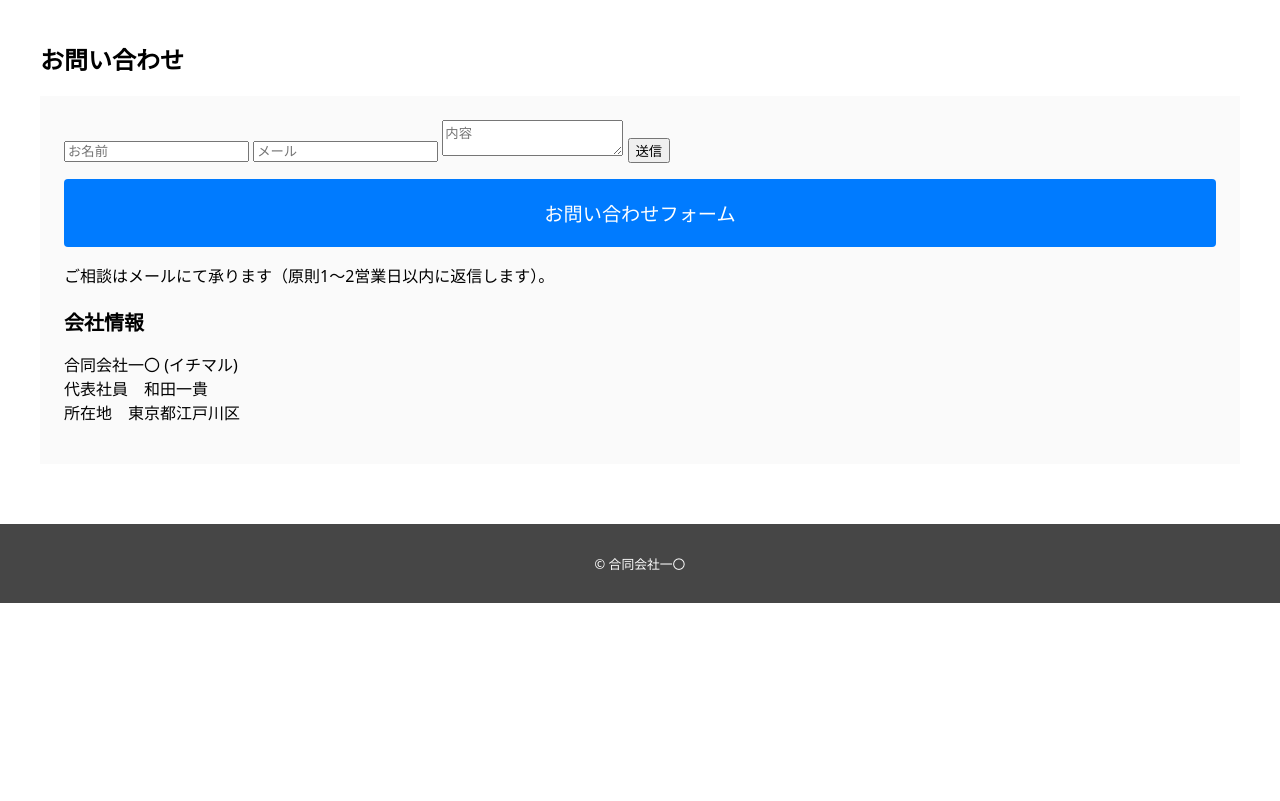
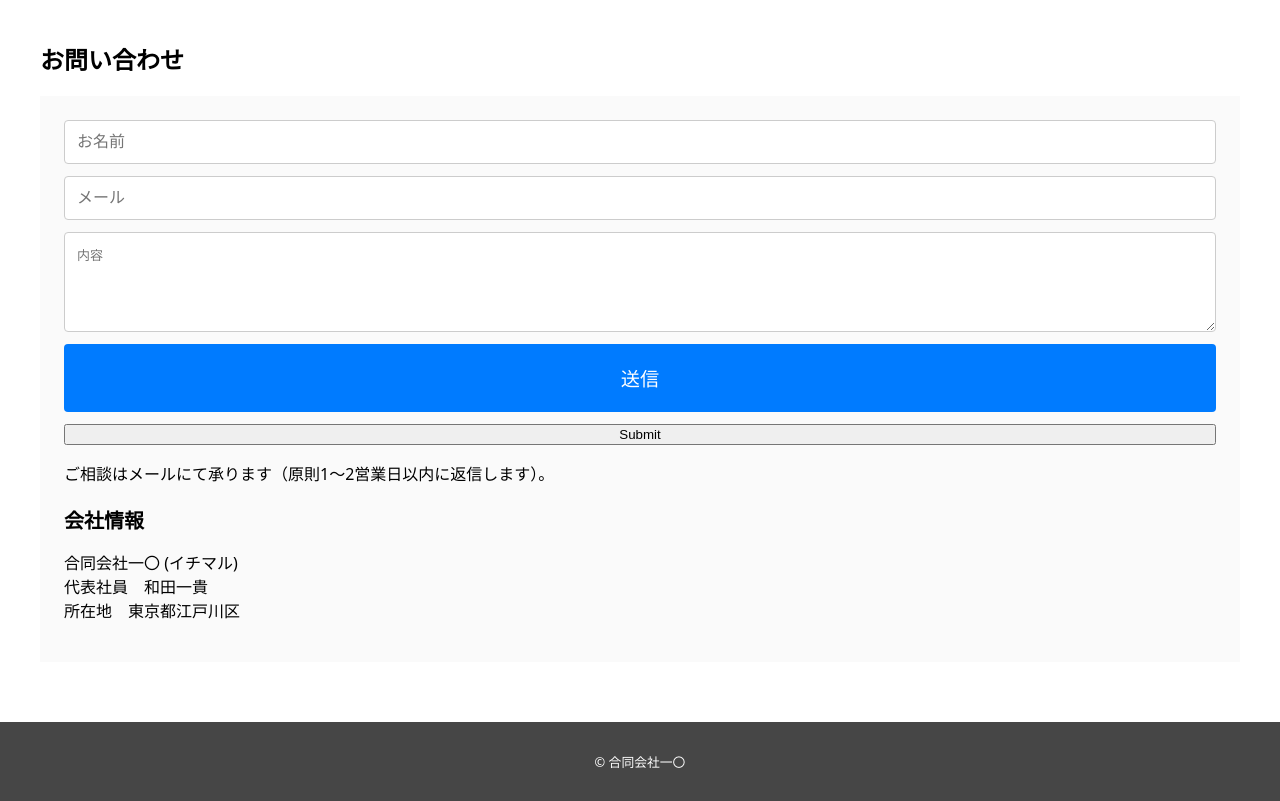
Before and after one commit to ichimaru-tokyo/ichimaru-site, a website: page index.html in a window 1280 px wide. Shown: the part 2160-2961 px from the top of the page. Before the commit the page ends 2763 px from the top, so only its background shows below. Drawn offline with Linux system fonts and the light colour scheme.

Commit message:
reCAPTCHA v3

```diff
--- a/index.html
+++ b/index.html
@@ -8,6 +8,14 @@
   <title>合同会社一〇（いちまる） | Web保守・運用・改善</title>
   <meta name="description" content="WordPressを中心に、Webサービスの長期安定運用と継続改善を支援。不具合修正、表示速度改善、内部SEO、工程管理に対応。" />
   <link rel="canonical" href="http://ichimaru.tokyo/" />
+
+  <!-- reCAPTCHA v3 -->
+  <script src="https://www.google.com/recaptcha/api.js"></script>
+   <script>
+   function onSubmit(token) {
+     document.getElementById("demo-form").submit();
+   }
+ </script>
 
   <!-- OGP -->
   <meta property="og:type" content="website" />
@@ -198,17 +206,16 @@
     <div class="card">
 
       <form id="contactForm">
-  <input id="name" placeholder="お名前" required />
-  <input id="email" type="email" placeholder="メール" required />
-  <textarea id="message" placeholder="内容" required></textarea>
-  <button type="submit">送信</button>
-  </form>
+      <input id="name" placeholder="お名前" required />
+      <input id="email" type="email" placeholder="メール" required />
+      <textarea id="message" placeholder="内容" required></textarea>
+      <button class="btn" type="submit">送信</button>
+      <button class="g-recaptcha"
+        data-sitekey="reCAPTCHA_site_key"
+        data-callback='onSubmit'
+        data-action='submit'>Submit</button>
+      </form>
 
-
-      <a class="btn"
-         href="">
-        お問い合わせフォーム
-      </a>
       <p>ご相談はメールにて承ります（原則1〜2営業日以内に返信します）。</p>
 
       <h3>会社情報</h3>
--- a/src/scss/style.scss
+++ b/src/scss/style.scss
@@ -115,21 +115,41 @@ footer {
 
 .btn {
     display: block;
+    width: 100%;
     padding: 20px;
     background: #007BFF;
     color: #fff;
     font-size: 1.2em;
     text-align: center;
     text-decoration: none;
+    border: none;
     border-radius: 4px;
-    margin: 16px auto 0 auto;
+    margin: 0 auto 0 auto;
 
     &:hover {
         background: #0056b3;
     }
 }
 
+#contactForm {
+    display: flex;
+    flex-direction: column;
+    gap: 12px;
 
+    input, textarea {
+        padding: 12px;
+        border: 1px solid #ccc;
+        border-radius: 4px;
+        font-size: 1em;
+        width: 100%;
+        box-sizing: border-box;
+    }
+
+    textarea {
+        resize: vertical;
+        min-height: 100px;
+    }
+}
 
 /* スマホ */
 @media (max-width: 768px) {
```
Also changed, not shown: dist/css/style.css.
